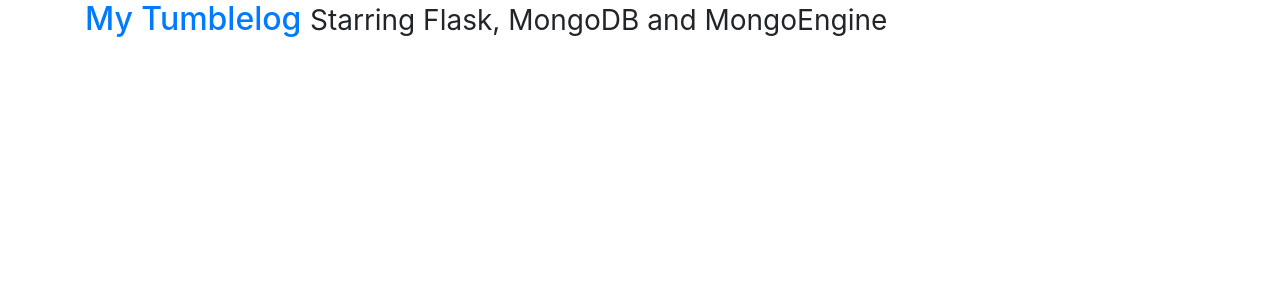
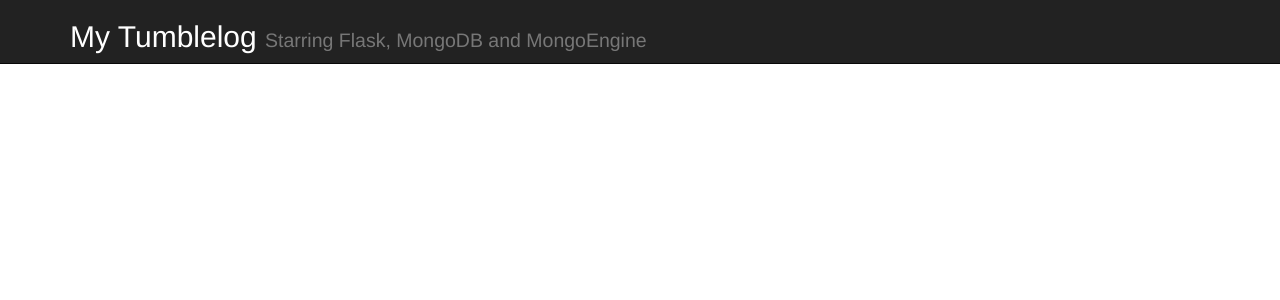
Before and after one commit to rozza/flask-tumblelog, a Flask app: page / in a window 1280 px wide. Shown: the top 300 px of the page. Run offline with Flask 2, Linux system fonts and the light colour scheme; data that the repository does not hold is empty; some libraries are stand-ins or nearby versions.

Commit message:
Updates to the style

```diff
--- a/tumblelog/templates/_forms.html
+++ b/tumblelog/templates/_forms.html
@@ -4,7 +4,7 @@
 {% if field.type in ['CSRFTokenField', 'HiddenField'] %}
   {{ field() }}
 {% else %}
-  <div class="clearfix {% if field.errors %}error{% endif %}">
+  <div class="form-group {% if field.errors %}error{% endif %}">
     {{ field.label }}
     <div class="input">
       {% if field.name == "body" %}
--- a/tumblelog/templates/base.html
+++ b/tumblelog/templates/base.html
@@ -3,20 +3,22 @@
   <head>
     <meta charset="utf-8">
     <title>My Tumblelog</title>
-    <link href="http://twitter.github.com/bootstrap/1.4.0/bootstrap.css" rel="stylesheet">
-    <style>.content {padding-top: 80px;}</style>
+    <link href="//netdna.bootstrapcdn.com/bootstrap/3.0.0/css/bootstrap.min.css" rel="stylesheet">
+    <style>.content {padding-top: 80px;} a.brand {color: #fff }</style>
   </head>
 
   <body>
 
     {%- block topbar -%}
-    <div class="topbar">
-      <div class="fill">
-        <div class="container">
+    <div class="navbar navbar-inverse navbar-fixed-top">
+      <div class="container">
+        <div class="navbar-header">
           <h2>
               <a href="/" class="brand">My Tumblelog</a> <small>Starring Flask, MongoDB and MongoEngine</small>
           </h2>
         </div>
+        <div class="collapse navbar-collapse">
+        </div><!--/.nav-collapse -->
       </div>
     </div>
     {%- endblock -%}
```
